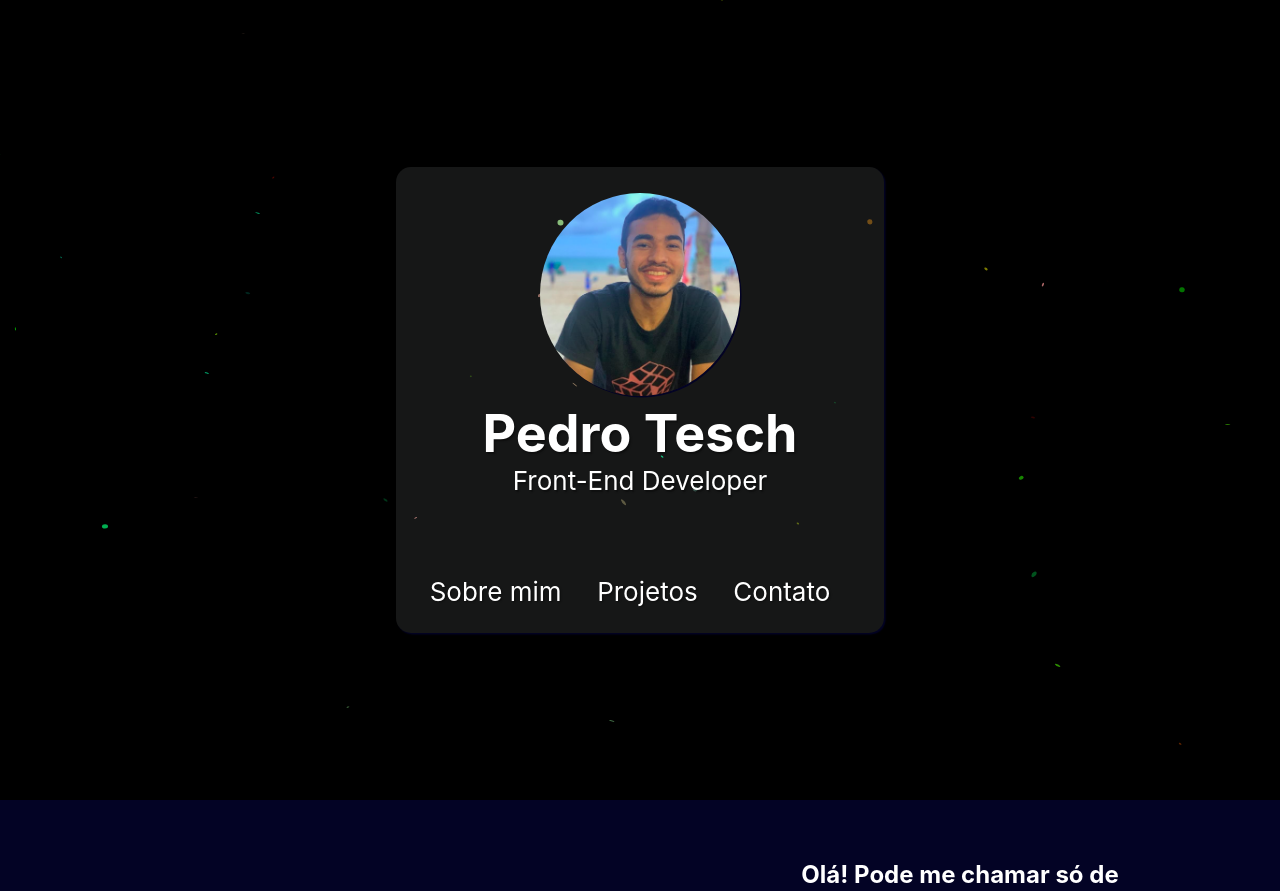
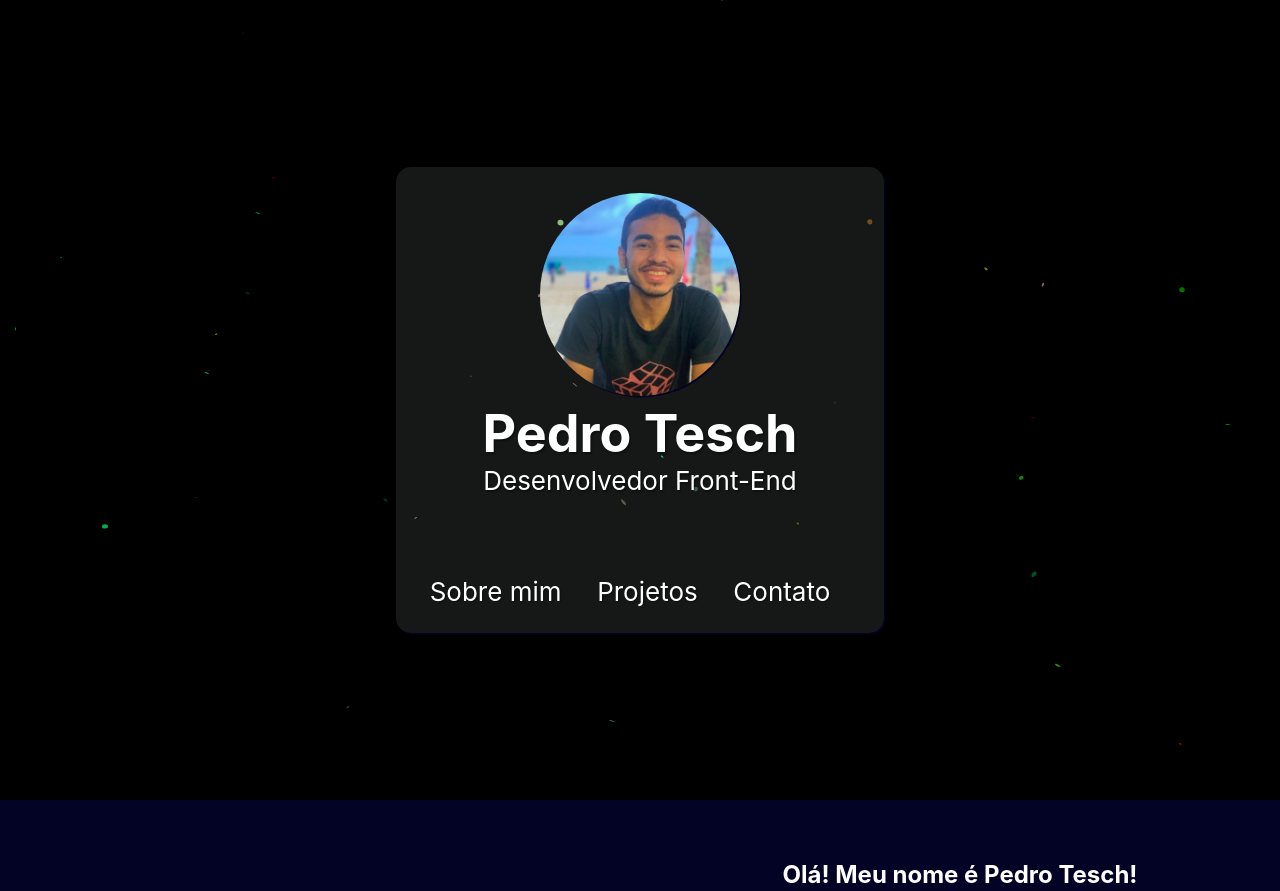
Before and after one commit to SrTesch/portfolio, a React (Create React App) app: page / in a window 1280 px wide. Shown: the top 891 px of the page. Built offline with nearby package versions, Linux system fonts and the light colour scheme.

Commit message:
fixing bugs of particles and async function.2

```diff
--- a/src/App.css
+++ b/src/App.css
@@ -41,6 +41,7 @@ body{
     justify-content: center;
     font-size: calc(10px + 2vmin);
     color: var(--cor0);
+    user-select: none;
 }
 
 #container{
@@ -68,6 +69,8 @@ li a{
     transition-duration: .4s;
     padding: .3em;
     border-radius: 10px;
+    user-select: none;
+    cursor: pointer;
 }
 
 li a:hover{
--- a/src/components.js
+++ b/src/components.js
@@ -9,7 +9,7 @@ export class Init extends React.Component{
         <div id="container">
             <img src={image} alt='Imagem de Perfil' id="profilePhoto" />
             <h1>Pedro Tesch</h1>
-            <p>Front-End Developer</p>
+            <p>Desenvolvedor Front-End</p>
             <nav>
                 <ul>
                     <li><a href="#sobreMim">Sobre mim</a></li>
@@ -30,7 +30,7 @@ export class Sobre extends React.Component{
                 <img src='#' alt='#' />
             </div>
             <div id="textAbout">
-                <h1>Olá! Pode me chamar só de Tesch!</h1>
+                <h1>Olá! Meu nome é Pedro Tesch!</h1>
                 <p>Tenho 22 anos e atualmente estou cursando Engenharia da Computação pelo CEFET-RJ. <br />Resolvi estudar front-end por conta própria para complementar meus conhecimentos de back obtidos na Faculdade e hoje virei um entusiasta do Desenvolvimento Web</p>
             </div>
             </section>
```
